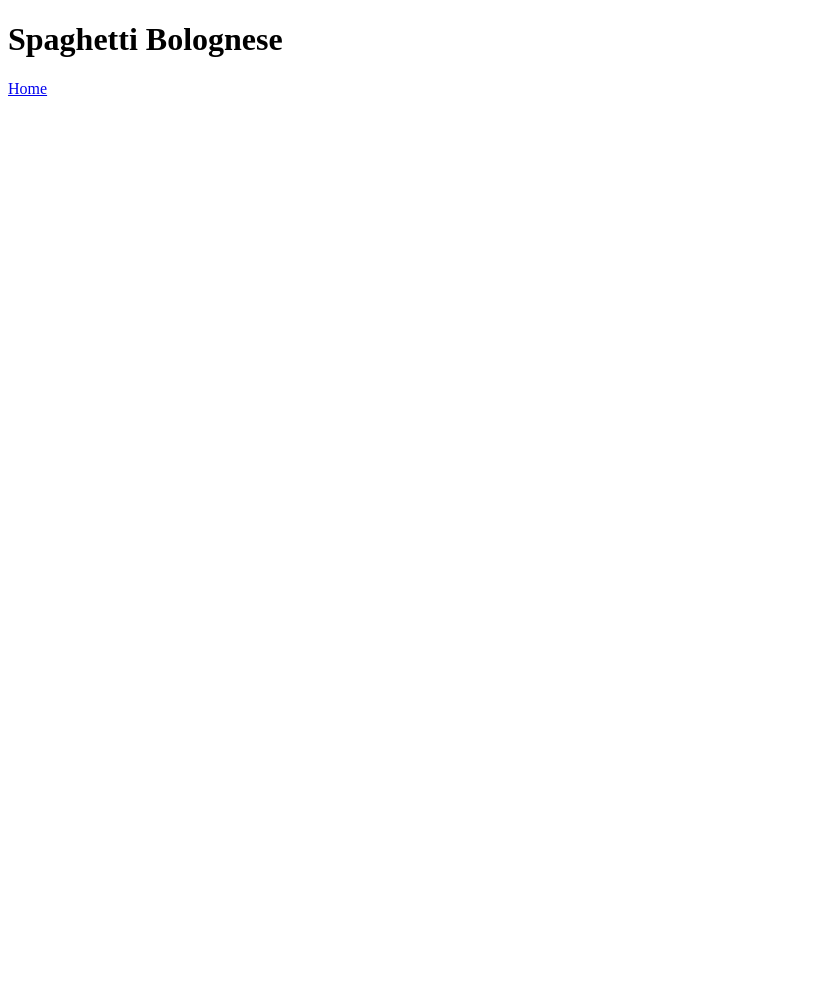
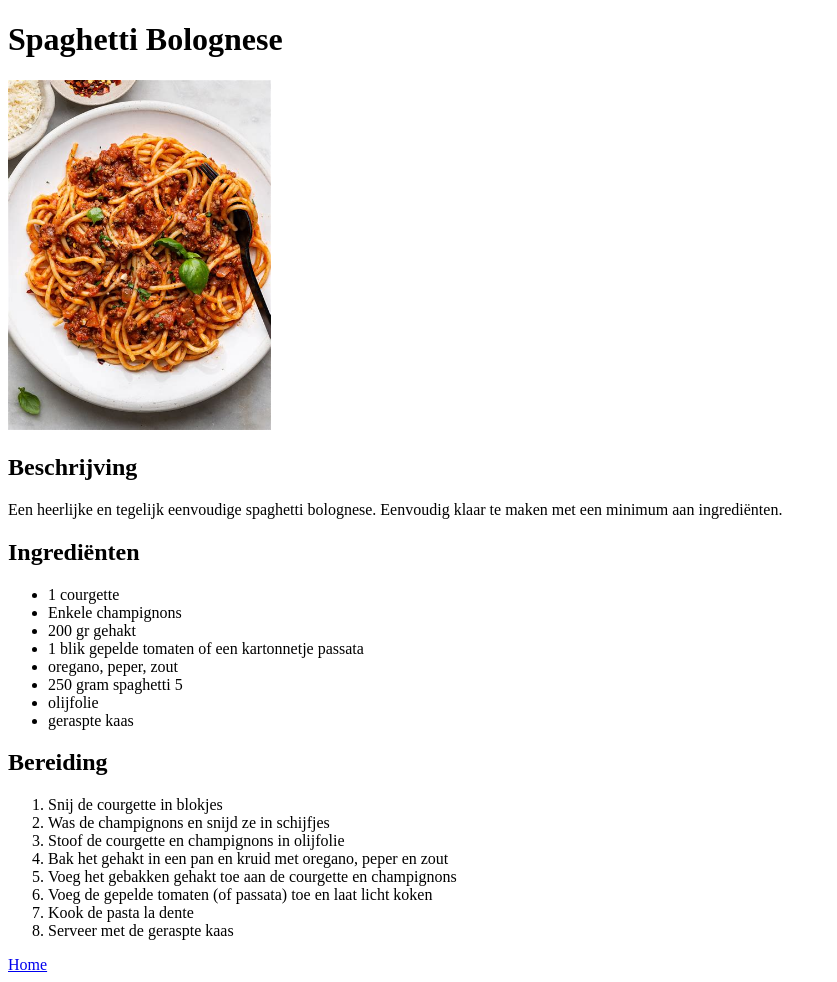
Before and after one commit to dannyknaepen/odin-recipes, a plain HTML site: page recipes/spaghetti.html in a window 1280 px wide. Shown: the whole page, without its empty margins (0-837 px from the left). Before the commit the page ends 800 px from the top, so only its background shows below. Drawn offline with Linux system fonts and the light colour scheme.

Commit message:
Create with three recipes

```diff
--- a/recipes/spaghetti.html
+++ b/recipes/spaghetti.html
@@ -7,6 +7,34 @@
 </head>
 <body>
     <h1>Spaghetti Bolognese</h1>
+    <img src="../img/spaghetti.jpg" alt="Een bord spaghetti" height="350">
+    <h2>Beschrijving</h2>
+    <p>Een heerlijke en tegelijk eenvoudige spaghetti bolognese. Eenvoudig klaar te
+        maken met een minimum aan ingrediënten.
+    </p>
+    <h2>Ingrediënten</h2>
+    <ul>
+        <li>1 courgette</li>
+        <li>Enkele champignons</li>
+        <li>200 gr gehakt</li>
+        <li>1 blik gepelde tomaten of een kartonnetje passata</li>
+        <li>oregano, peper, zout</li>
+        <li>250 gram spaghetti 5</li>
+        <li>olijfolie</li>
+        <li>geraspte kaas</li>
+    </ul>
+    <h2>Bereiding</h2>
+    <ol>
+        <li>Snij de courgette in blokjes</li>
+        <li>Was de champignons en snijd ze in schijfjes</li>
+        <li>Stoof de courgette en champignons in olijfolie</li>
+        <li>Bak het gehakt in een pan en kruid met oregano, peper en zout</li>
+        <li>Voeg het gebakken gehakt toe aan de courgette en champignons</li>
+        <li>Voeg de gepelde tomaten (of passata) toe en laat licht koken</li>
+        <li>Kook de pasta la dente</li>
+        <li>Serveer met de geraspte kaas</li>
+    </ol>
     <a href="../index.html">Home</a>
+
 </body>
 </html>
```
Also changed, not shown: index.html (+5 -1 lines), recipes/kipfilet.html (added, +30 -0 lines), recipes/zalm.html (added, +32 -0 lines), img/kipfilet.jpg (added), img/spaghetti.jpg (added), img/zalm.jpg (added).
